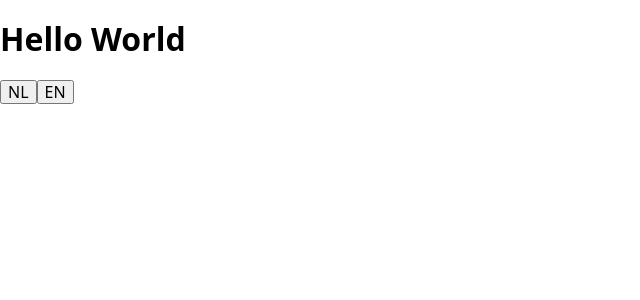
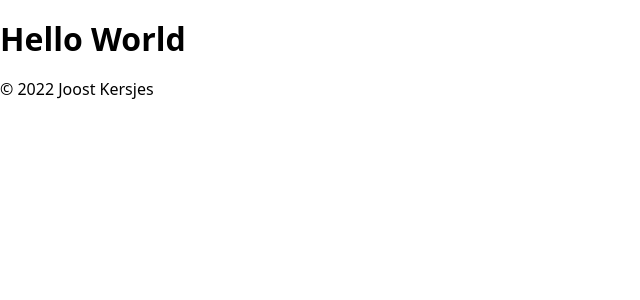
Before and after one commit to JoostKersjes/old_kersjes.dev, a React app: page / in a window 1280 px wide. Shown: the top 300 px of the page, without its empty margins (0-640 px from the left). Built offline with nearby package versions, Linux system fonts and the light colour scheme.

Commit message:
Trying to get started somehow

```diff
--- /dev/null
+++ b/src/App.tsx
@@ -0,0 +1,11 @@
+import { ReactElement } from 'react';
+import { Footer } from './components/layout/Footer';
+
+export const App = (): ReactElement => {
+  return (
+    <>
+      <h1>Hello World</h1>
+      <Footer />
+    </>
+  );
+};
--- a/src/components/App.tsx
+++ /dev/null
@@ -1,26 +0,0 @@
-import { ReactElement } from 'react';
-import { useIntlState } from '../index';
-
-export const App = (): ReactElement => {
-  const { setCurrent } = useIntlState();
-
-  return (
-    <div>
-      <h1>Hello World</h1>
-      <button
-        onClick={() => {
-          setCurrent('nl');
-        }}
-      >
-        NL
-      </button>
-      <button
-        onClick={() => {
-          setCurrent('en');
-        }}
-      >
-        EN
-      </button>
-    </div>
-  );
-};
--- /dev/null
+++ b/src/components/layout/Footer.tsx
@@ -0,0 +1,5 @@
+import React from 'react';
+
+export const Footer = () => {
+  return <footer className="footer">&copy; 2022 Joost Kersjes</footer>;
+};
--- a/src/index.tsx
+++ b/src/index.tsx
@@ -1,20 +1,6 @@
 import ReactDOM from 'react-dom';
-import { initIntl } from './intl';
-import { App } from './components/App';
+import { App } from './App';
 
 import './styles/index.scss';
 
-const locales = {
-  en: new Intl.Locale('en-GB'),
-  nl: new Intl.Locale('nl-NL'),
-};
-
-const { IntlProvider, useIntl, useIntlState } = initIntl(locales);
-export { useIntl, useIntlState };
-
-ReactDOM.render(
-  <IntlProvider>
-    <App />
-  </IntlProvider>,
-  document.getElementById('root'),
-);
+ReactDOM.render(<App />, document.getElementById('root'));
--- a/webpack.config.js
+++ b/webpack.config.js
@@ -22,6 +22,8 @@ module.exports = {
     },
     // Enable gzip compression for everything served
     compress: true,
+    // Open a new tab after starting
+    open: true,
   },
   plugins: [
     // Automatically create link in index.html
```
Also changed, not shown: 1 other file (tests, documents, lock files or other folders).
